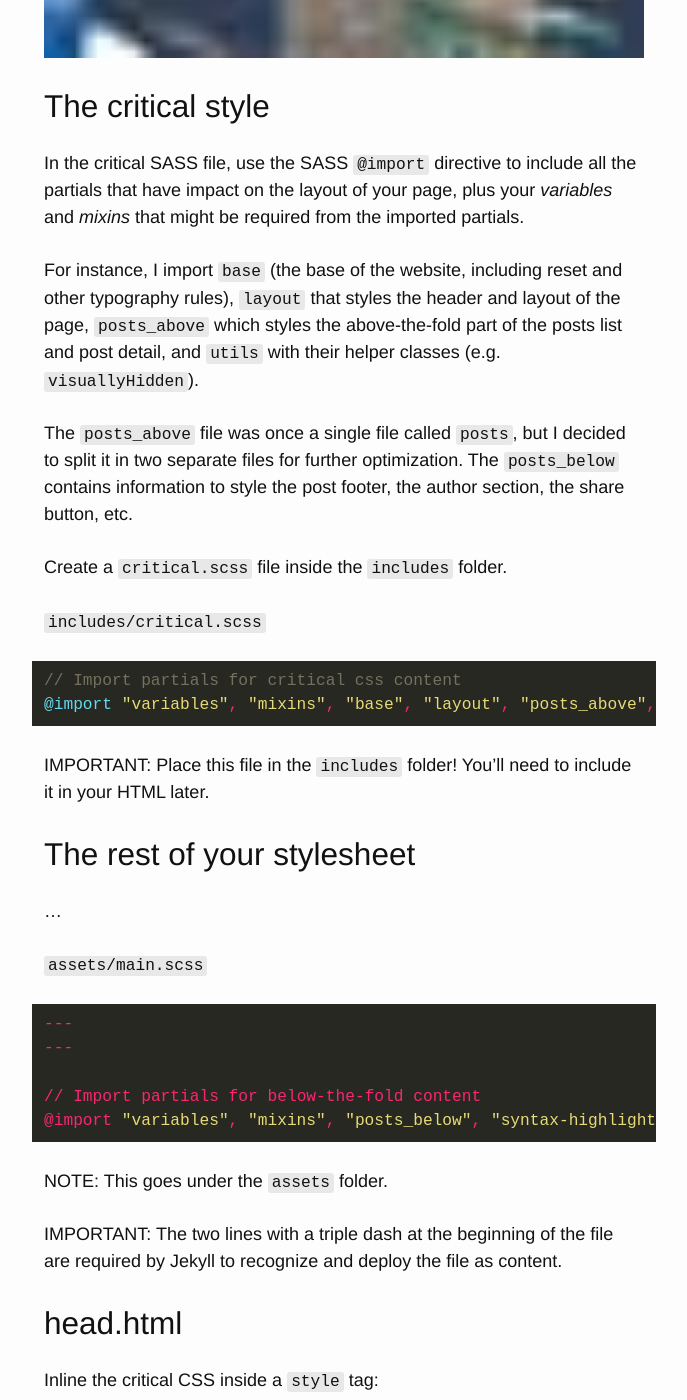
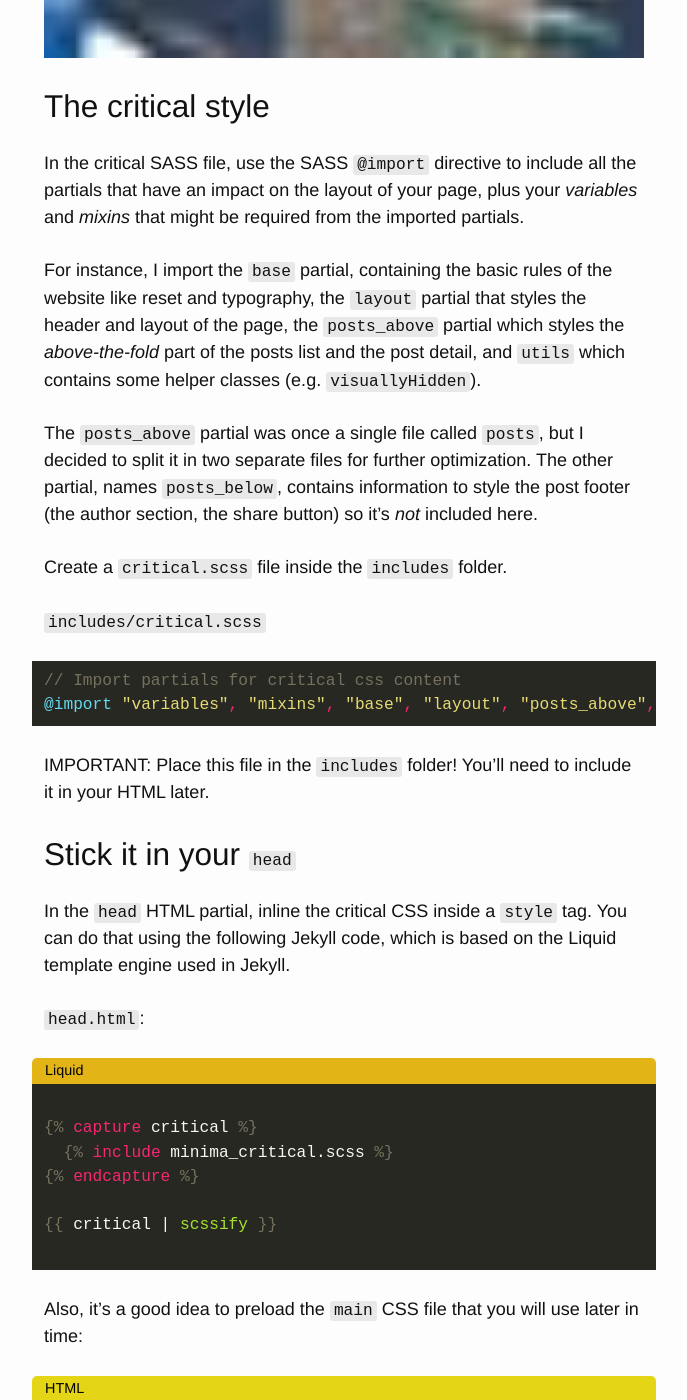
Before and after one commit to verlok/verlok.github.io, a Jekyll site: the page built from _posts/2019-06-17-critical-css-jekyll-sass-github-pages.md, in a window 1280 px wide and 1400 px high, scrolled down 784 px. Shown: the whole window, without its empty margins (296-983 px from the left). Built offline with Jekyll 4.4.1, drawn with Linux system fonts in a browser that asks for light colours; some of the changed text lies outside the part shown.

Commit message:
Finished critical post

````diff
--- a/_posts/2019-06-17-critical-css-jekyll-sass-github-pages.md
+++ b/_posts/2019-06-17-critical-css-jekyll-sass-github-pages.md
@@ -15,11 +15,11 @@
 
 ## The critical style
 
-In the critical SASS file, use the SASS `@import` directive to include all the partials that have impact on the layout of your page, plus your _variables_ and _mixins_ that might be required from the imported partials.
+In the critical SASS file, use the SASS `@import` directive to include all the partials that have an impact on the layout of your page, plus your _variables_ and _mixins_ that might be required from the imported partials.
 
-For instance, I import `base` (the base of the website, including reset and other typography rules), `layout` that styles the header and layout of the page, `posts_above` which styles the above-the-fold part of the posts list and post detail, and `utils` with their helper classes (e.g. `visuallyHidden`).
+For instance, I import the `base` partial, containing the basic rules of the website like reset and typography, the `layout` partial that styles the header and layout of the page, the `posts_above` partial which styles the _above-the-fold_ part of the posts list and the post detail, and `utils` which contains some helper classes (e.g. `visuallyHidden`).
 
-The `posts_above` file was once a single file called `posts`, but I decided to split it in two separate files for further optimization. The `posts_below` contains information to style the post footer, the author section, the share button, etc.
+The `posts_above` partial was once a single file called `posts`, but I decided to split it in two separate files for further optimization. The other partial, names `posts_below`, contains information to style the post footer (the author section, the share button) so it's _not_ included here.
 
 Create a `critical.scss` file inside the `includes` folder.
 
@@ -32,9 +32,34 @@
 
 IMPORTANT: Place this file in the `includes` folder! You'll need to include it in your HTML later.
 
+## Stick it in your `head`
+
+In the ``head`` HTML partial, inline the critical CSS inside a `style` tag. You can do that using the following Jekyll code, which is based on the Liquid template engine used in Jekyll.
+
+``head.html``:
+
+```liquid
+{% raw %}
+{% capture critical %}
+  {% include minima_critical.scss %}
+{% endcapture %}
+
+{{ critical | scssify }}
+{% endraw %}
+```
+
+Also, it's a good idea to preload the `main` CSS file that you will use later in time:
+
+```html
+<link rel="preload" href="{{ '/assets/main.css' | relative_url }}" as="style">
+```
+
+
 ## The rest of your stylesheet
 
-...
+If your website is simple enough, you can import the rest of your partials inside a single SCSS file, which you will load asynchronously using JavaScript.
+
+I for instance imported there all the syntax highlighting style, the footer, the pagination style, the icons style, and also the iframes and tables styles, which are likely to appear _below-the-fold_ most of the times.
 
 `assets/main.scss`
 
@@ -46,33 +71,12 @@
 @import "variables", "mixins", "posts_below", "syntax-highlighting", "footer", "code", "pagination", "icons", "iframes", "tables";
 ```
 
-NOTE: This goes under the `assets` folder.
+**IMPORTANT**: The two lines with a triple dash at the beginning of the file are required by Jekyll to recognize and deploy the file as content.
 
-IMPORTANT: The two lines with a triple dash at the beginning of the file are required by Jekyll to recognize and deploy the file as content.
 
-## head.html
+## Load the rest of CSS using Javascript
 
-Inline the critical CSS inside a `style` tag:
-
-```liquid
- <style>
-{% raw %}
-{% capture critical %}
-  {% include minima_critical.scss %}
-{% endcapture %}
-
-{{ critical | scssify }}
-{% endraw %}
-</style>
-```
-
-Also, it's a good idea to preload the main CSS you will use later:
-
-```html
-<link rel="preload" href="{{ '/assets/main.css' | relative_url }}" as="style">
-```
-
-## default.html
+`default.html`
 
 Just before the closing `body` tag, load non critical CSS using JS:
 
````
